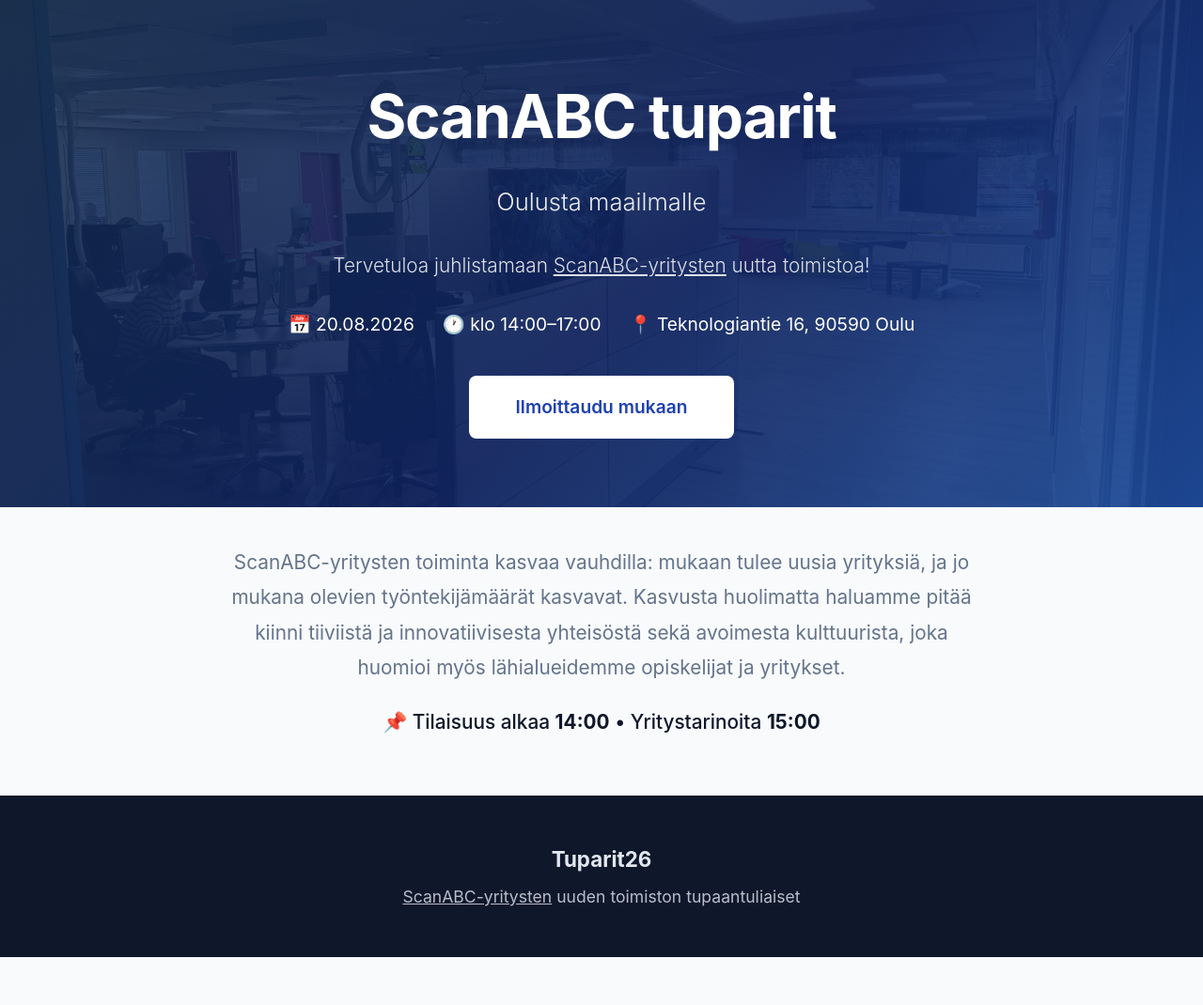
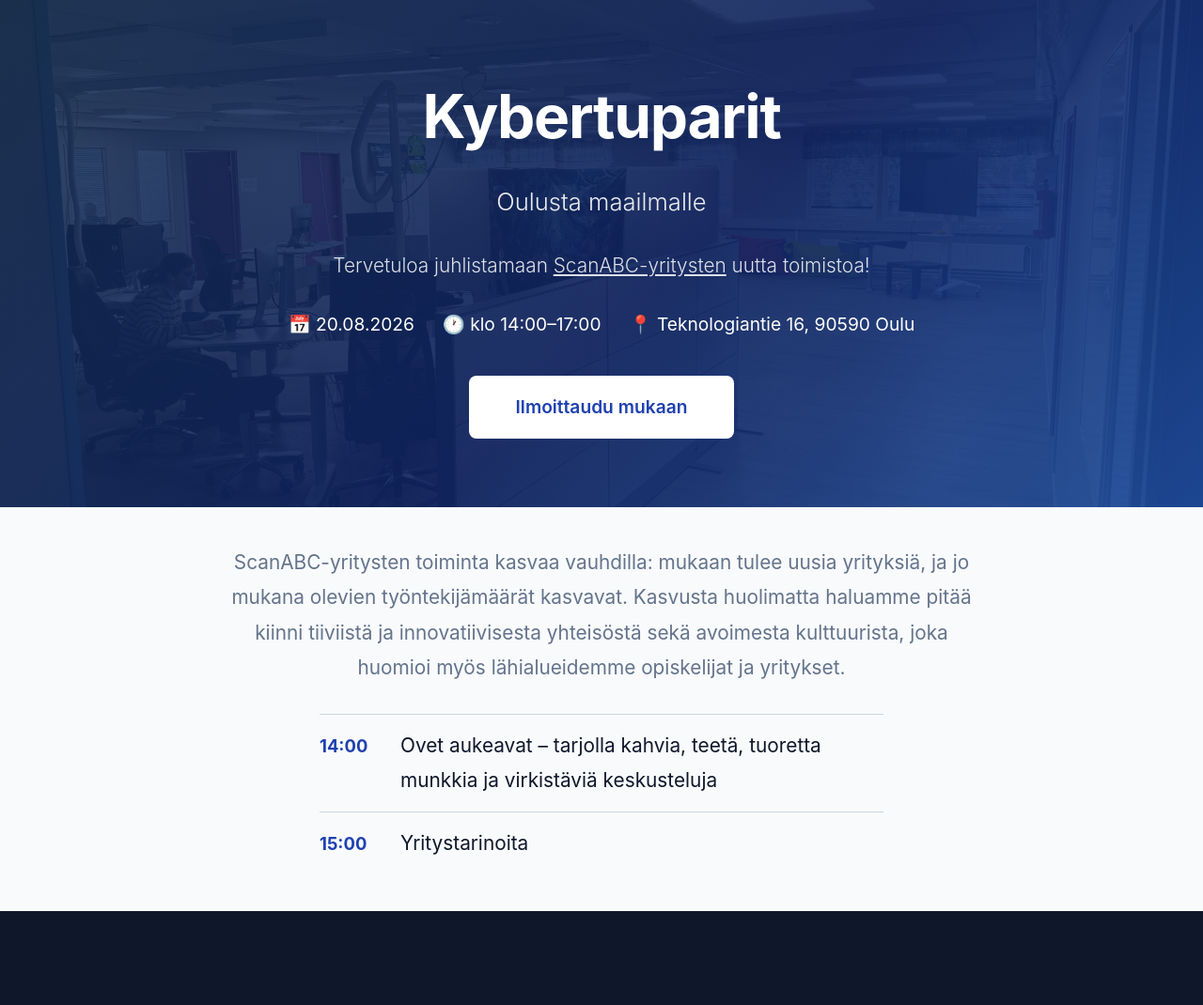
Before and after one commit to scanabc/scanabc.github.io, a Jekyll site: the page tuparit26/index.html, which Jekyll copies as it is, in a window 1280 px wide. Shown: the whole page at 94% size. Built offline with Jekyll 4.4.1, drawn with Linux system fonts in a browser that asks for light colours; before the commit the page ends 1019 px from its top, so only the background shows below that.

Commit message:
Minor copy edits.

```diff
--- a/tuparit26/index.html
+++ b/tuparit26/index.html
@@ -3,7 +3,7 @@
 <head>
   <meta charset="UTF-8" />
   <meta name="viewport" content="width=device-width, initial-scale=1.0" />
-  <title>ScanABC Tuparit - Oulusta maailmalle!</title>
+  <title>Kybertuparit - Oulusta maailmalle!</title>
   <meta name="description" content="Tervetuloa juhlistamaan ScanABC-yritysten uutta toimistoa! 20.08.2026 klo 14:00, Teknologiantie 16, 90590 Oulu" />
   <meta name="author" content="ScanABC" />
   <meta property="og:title" content="Tuparit26 - ScanABC-yritysten tupaantuliaiset" />
@@ -143,6 +143,31 @@
       color: var(--foreground);
     }
 
+    .schedule {
+      max-width: 600px;
+      margin: 30px auto 0;
+      text-align: left;
+    }
+
+    .schedule-item {
+      display: flex;
+      gap: 16px;
+      align-items: baseline;
+      padding: 14px 0;
+      border-top: 1px solid var(--border);
+    }
+
+    .schedule-time {
+      flex: 0 0 70px;
+      font-weight: 700;
+      color: var(--primary);
+      font-size: 1.15rem;
+    }
+
+    .schedule-text {
+      color: var(--foreground);
+    }
+
     .bg-secondary {
       background: var(--secondary);
     }
@@ -250,7 +275,7 @@
   <!-- Hero Section -->
   <section class="hero">
     <div class="hero-content">
-      <h1>ScanABC tuparit</h1>
+      <h1>Kybertuparit</h1>
       <p class="hero-subtitle">Oulusta maailmalle</p>
       <p class="hero-subtitle" style="opacity: 0.85; font-size: 1.3rem; margin-top: 15px;">
         Tervetuloa juhlistamaan
@@ -277,17 +302,21 @@
           tiiviistä ja innovatiivisesta yhteisöstä sekä avoimesta kulttuurista, joka huomioi
           myös lähialueidemme opiskelijat ja yritykset.
         </p>
-        <p style="margin-top: 20px; font-weight: 500; color: var(--foreground);">
-          📌 Tilaisuus alkaa <strong>14:00</strong> • Yritystarinoita <strong>15:00</strong>
-        </p>
+        <div class="schedule">
+          <div class="schedule-item">
+            <span class="schedule-time">14:00</span>
+            <span class="schedule-text">Ovet aukeavat – tarjolla kahvia, teetä, tuoretta munkkia ja virkistäviä keskusteluja</span>
+          </div>
+          <div class="schedule-item">
+            <span class="schedule-time">15:00</span>
+            <span class="schedule-text">Yritystarinoita</span>
+          </div>
+        </div>
       </div>
     </div>
   </section>
 
   <!-- Footer -->
-  <footer>
-    <h3>Tuparit26</h3>
-    <p class="tagline"><a href="/#portfolio" target="_blank" rel="noopener" style="color: inherit; text-decoration: underline; transition: opacity 0.2s; cursor: pointer;" onmouseover="this.style.opacity='0.7'" onmouseout="this.style.opacity='1'">ScanABC-yritysten</a> uuden toimiston tupaantuliaiset</p>
-  </footer>
+  <footer></footer>
 </body>
 </html>
```
